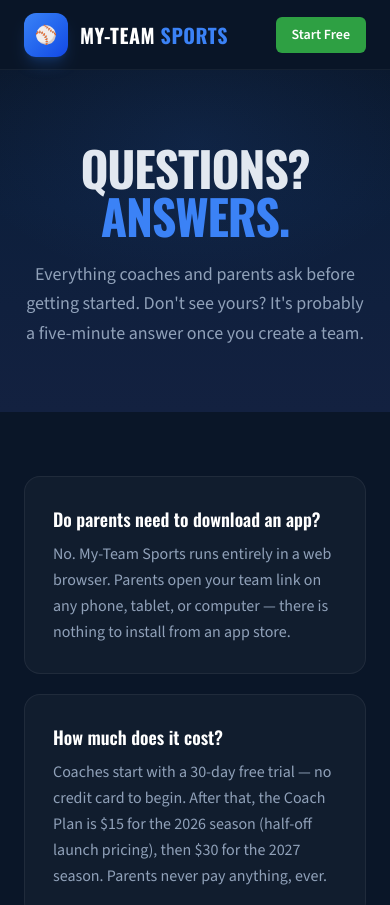
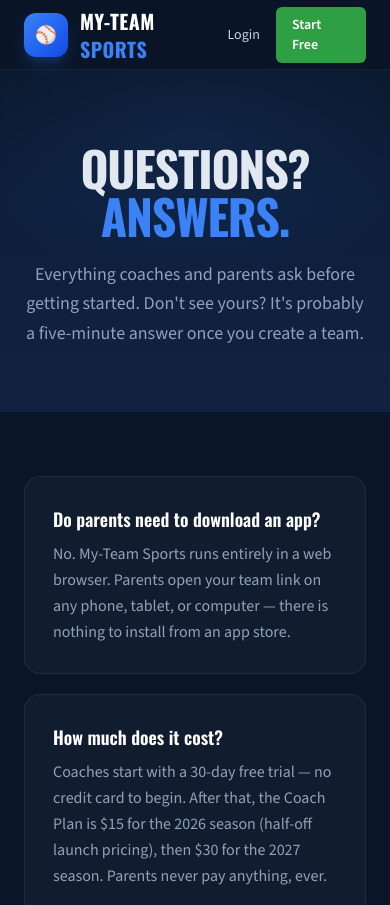
Before and after one commit to Climbo1967/my-teamsports, a Next.js app: page /faq in a window 390 px wide. Shown: the top 905 px of the page. Built offline with nearby package versions, Linux system fonts and the light colour scheme.

Commit message:
Add Login link to mobile nav (was hidden below md breakpoint)

```diff
--- a/src/components/marketing.js
+++ b/src/components/marketing.js
@@ -30,9 +30,14 @@ export function SiteNav() {
           Get Started Free
         </Link>
       </div>
-      <Link href="/signup" className="md:hidden bg-[var(--color-accent-green)] text-white text-sm font-semibold px-4 py-2 rounded-md">
-        Start Free
-      </Link>
+      <div className="md:hidden flex items-center gap-4">
+        <Link href="/login" className="text-sm font-medium text-slate-300 hover:text-white transition-colors">
+          Login
+        </Link>
+        <Link href="/signup" className="bg-[var(--color-accent-green)] text-white text-sm font-semibold px-4 py-2 rounded-md">
+          Start Free
+        </Link>
+      </div>
     </nav>
   );
 }
```
